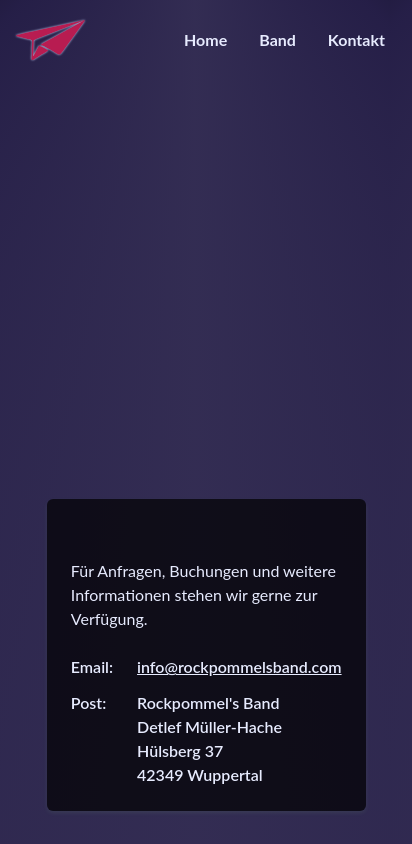
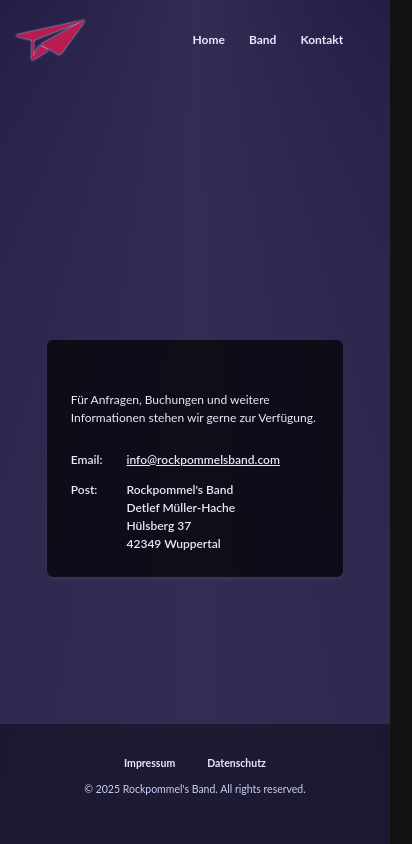
Before and after one commit to ManuKapolke/rockpommelsband, a React (Vite) app: page /contact in a window 390 px wide. Shown: the top 844 px of the page, 412 px wide, since content can reach past the window. Built offline with nearby package versions, Linux system fonts and the light colour scheme; a web font is replaced by a local one.

Commit message:
Improve responsiveness

```diff
--- a/src/components/Header/Header.module.less
+++ b/src/components/Header/Header.module.less
@@ -1,3 +1,5 @@
+@import "../../global-styles.less";
+
 .root {
   position: fixed;
   top: 0;
@@ -6,13 +8,17 @@
   height: 80px;
   z-index: 1;
   display: grid;
-  grid-template-columns: 128px 1fr;
+  grid-template-columns: 80px 1fr;
   align-items: center;
   padding: 8px 64px 8px 16px;
   background-color: var(--header-color-bg);
 
   &.scrolled {
     backdrop-filter: blur(10px);
+  }
+
+  @media @breakpoint-tablet {
+    padding-inline-end: var(--page-side-padding);
   }
 }
 
@@ -32,6 +38,7 @@
   display: flex;
   justify-content: flex-end;
   gap: 32px;
+  padding-inline-start: unset;
 
   li {
     list-style: none;
@@ -50,4 +57,8 @@
       }
     }
   }
+
+  @media @breakpoint-mobile {
+    gap: 24px;
+  }
 }
--- a/src/components/Typewriter/Typewriter.tsx
+++ b/src/components/Typewriter/Typewriter.tsx
@@ -3,7 +3,7 @@ import { motion } from "motion/react";
 export const sentenceVariants = {
     hidden: {},
     // change staggerChildren variable to speed up or slow down typing.
-    visible: { opacity: 1, transition: { staggerChildren: 0.05 } }
+    visible: { opacity: 1, transition: { staggerChildren: 0.07 } }
 };
 
 export const letterVariants = {
--- a/src/global-styles.less
+++ b/src/global-styles.less
@@ -1,4 +1,7 @@
 @import "./fonts.less";
+
+@breakpoint-tablet: ~"(max-width: 768px)";
+@breakpoint-mobile: ~"(max-width: 480px)";
 
 /* Custom global styles */
 :root {
@@ -48,6 +51,16 @@ html {
         0.2px 14.7px 15px -2.3px hsl(var(--shadow-color) / 0.19),
         0.3px 22.8px 23.3px -2.7px hsl(var(--shadow-color) / 0.17),
         0.4px 34.2px 34.9px -3.2px hsl(var(--shadow-color) / 0.16);
+
+    font-size: 16px;
+
+    @media @breakpoint-tablet {
+        font-size: 14px;
+    }
+
+    @media @breakpoint-mobile {
+        font-size: 12px;
+    }
 }
 
 body {
--- a/src/pages/Contact/Contact.module.less
+++ b/src/pages/Contact/Contact.module.less
@@ -18,7 +18,7 @@
     margin-block-end: 32px;
 
     img {
-        width: 300px;
+        width: clamp(100px, 50%, 300px);
         filter: drop-shadow(0 0 2px var(--font-color-emphasized));
     }
 }
--- a/src/pages/Home/Home.module.less
+++ b/src/pages/Home/Home.module.less
@@ -1,3 +1,5 @@
+@import "../../global-styles.less";
+
 .contentWrapper {
     display: flex;
     flex-direction: column;
@@ -18,7 +20,11 @@
 }
 
 .ünpWriting img {
-    width: 60%;
+    width: 76%;
+
+    @media @breakpoint-tablet {
+        width: 100%;
+    }
 }
 
 .textWrapper {
```
